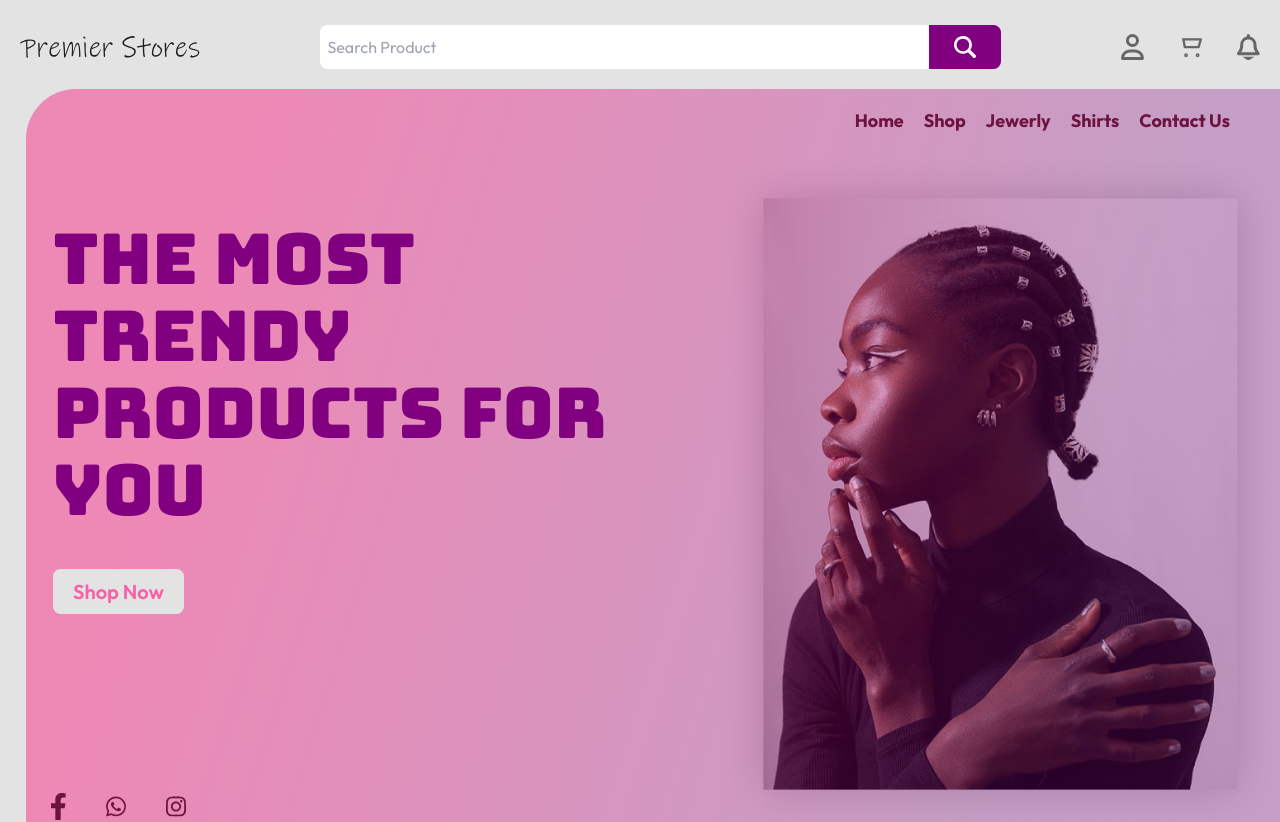
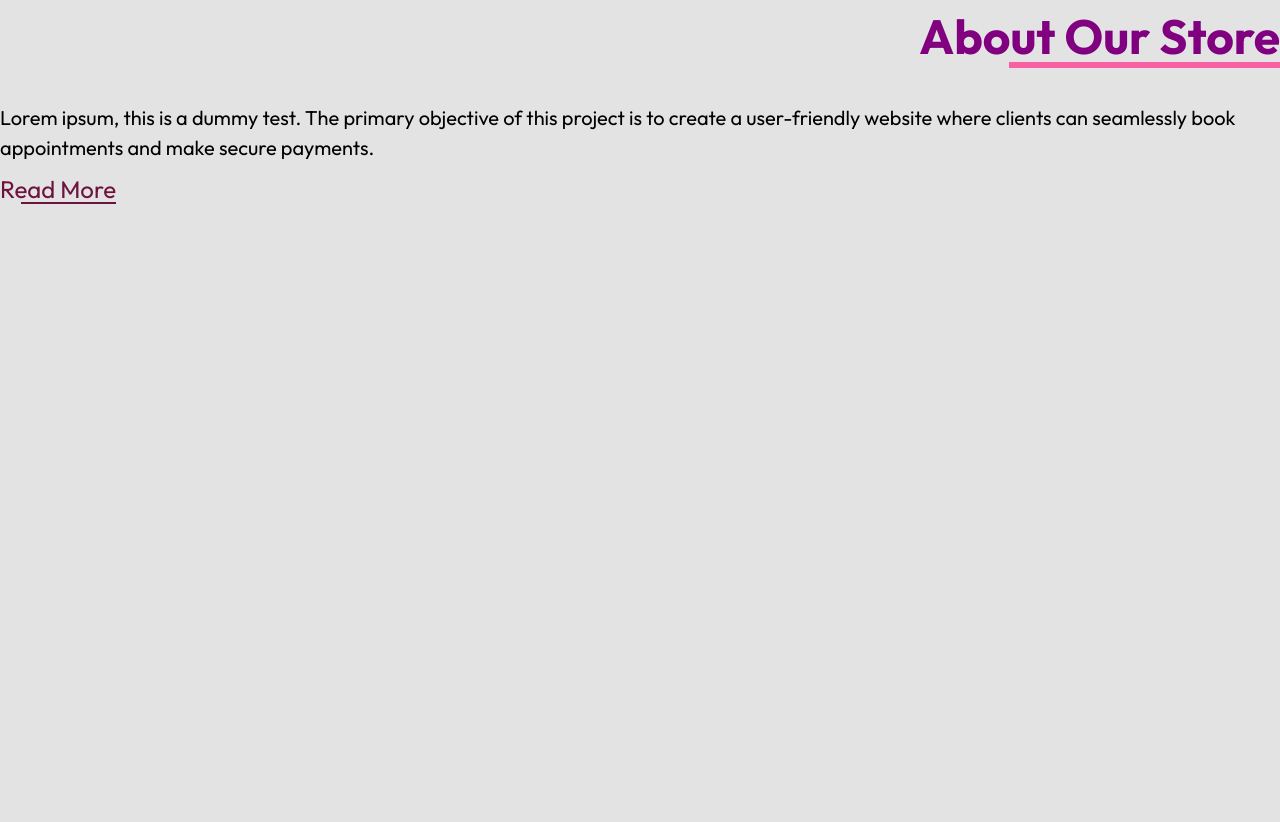
Before and after one commit to timmyproofficial/premier-store, a React (Vite) app: page / in a window 1280 px wide. Shown: the top 822 px of the page. After the commit the page ends 800 px from the top, so only its background shows below. Built offline with nearby package versions, Linux system fonts and the light colour scheme.

Commit message:
Design the About Details component

```diff
--- a/src/App.tsx
+++ b/src/App.tsx
@@ -1,10 +1,11 @@
+import AboutDetails from './components/AboutDetails';
 import { HomePage } from './pages';
 
 function App() {
   return (
     <div>
-      <HomePage />
-      {/* <FeatureProuductsBlock /> */}
+      {/* <HomePage /> */}
+      <AboutDetails />
     </div>
   );
 }
--- /dev/null
+++ b/src/components/AboutDetails.tsx
@@ -0,0 +1,19 @@
+import HeadingBorderLg from './HeadingBorderLg';
+import HeadingBorderLink from './HeadingBorderLink';
+
+const AboutDetails = () => {
+  return (
+    <div className="flex flex-col">
+      <HeadingBorderLg mainText="About Our Store" classes="mb-14 self-end" />
+
+      <p className="mb-3">
+        Lorem ipsum, this is a dummy test. The primary objective of this project
+        is to create a user-friendly website where clients can seamlessly book
+        appointments and make secure payments.{' '}
+      </p>
+      <HeadingBorderLink mainText="Read More" link={'/'} classes="self-start" />
+    </div>
+  );
+};
+
+export default AboutDetails;
--- a/src/components/HeadingBorderLg.tsx
+++ b/src/components/HeadingBorderLg.tsx
@@ -1,8 +1,14 @@
-const HeadingBorderLg = ({ mainText }: { mainText: string }) => {
+const HeadingBorderLg = ({
+  mainText,
+  classes,
+}: {
+  mainText: string;
+  classes?: string;
+}) => {
   return (
-    <div className="inline-flex flex-col items-start">
+    <div className={`inline-flex flex-col ${classes}`}>
       <h2 className="font-[700]">{mainText}</h2>
-      <div className="bg-secondary-color w-[75%] mt-[-10px] border-[6px] border-secondary-color self-end"></div>
+      <div className="bg-secondary-color w-[75%] mt-[-10px] border-[3px] border-secondary-color self-end"></div>
     </div>
   );
 };
--- a/src/components/HeadingBorderSm.tsx
+++ b/src/components/HeadingBorderLink.tsx
@@ -1,20 +1,25 @@
 import { Link } from 'react-router-dom';
 
-const HeadingBorderSm = ({
+const HeadingBorderLink = ({
   mainText,
   link,
   bold,
+  classes,
 }: {
   mainText: string;
-  link?: string;
+  link: string;
   bold?: boolean;
+  classes?: string;
 }) => {
   return (
     <>
-      <Link to={link!} className="inline-flex flex-col items-start">
+      <Link
+        to={link!}
+        className={`inline-flex flex-col items-start ${classes}`}
+      >
         <p
           className={`${
-            bold ? `font-[500] text-[4rem]` : `font-[400] text-[3.6rem]`
+            bold ? `font-[500] text-[4rem]` : `font-[400] text-[2.4rem]`
           } text-link-color`}
         >
           {mainText}
@@ -29,4 +34,4 @@ const HeadingBorderSm = ({
   );
 };
 
-export default HeadingBorderSm;
+export default HeadingBorderLink;
--- a/src/components/HeadingNewsfeed.tsx
+++ b/src/components/HeadingNewsfeed.tsx
@@ -1,11 +1,11 @@
-import HeadingBorderSm from './HeadingBorderSm';
+import HeadingBorderLink from './HeadingBorderLink';
 import HeadingPlain from './HeadingPlain';
 
 const HeadingNewsfeed = () => {
   return (
     <div className="flex items-center justify-between">
       <HeadingPlain mainText="Follow us on Instagram" topText="Newsfeed" />
-      <HeadingBorderSm mainText="Follow for more" link={'/'} />
+      <HeadingBorderLink mainText="Follow for more" link={'/'} />
     </div>
   );
 };
--- a/src/index.css
+++ b/src/index.css
@@ -62,7 +62,7 @@ h1 {
 }
 
 h2 {
-  font-size: 6.4rem;
+  font-size: 4.8rem;
 }
 
 h3 {
```
